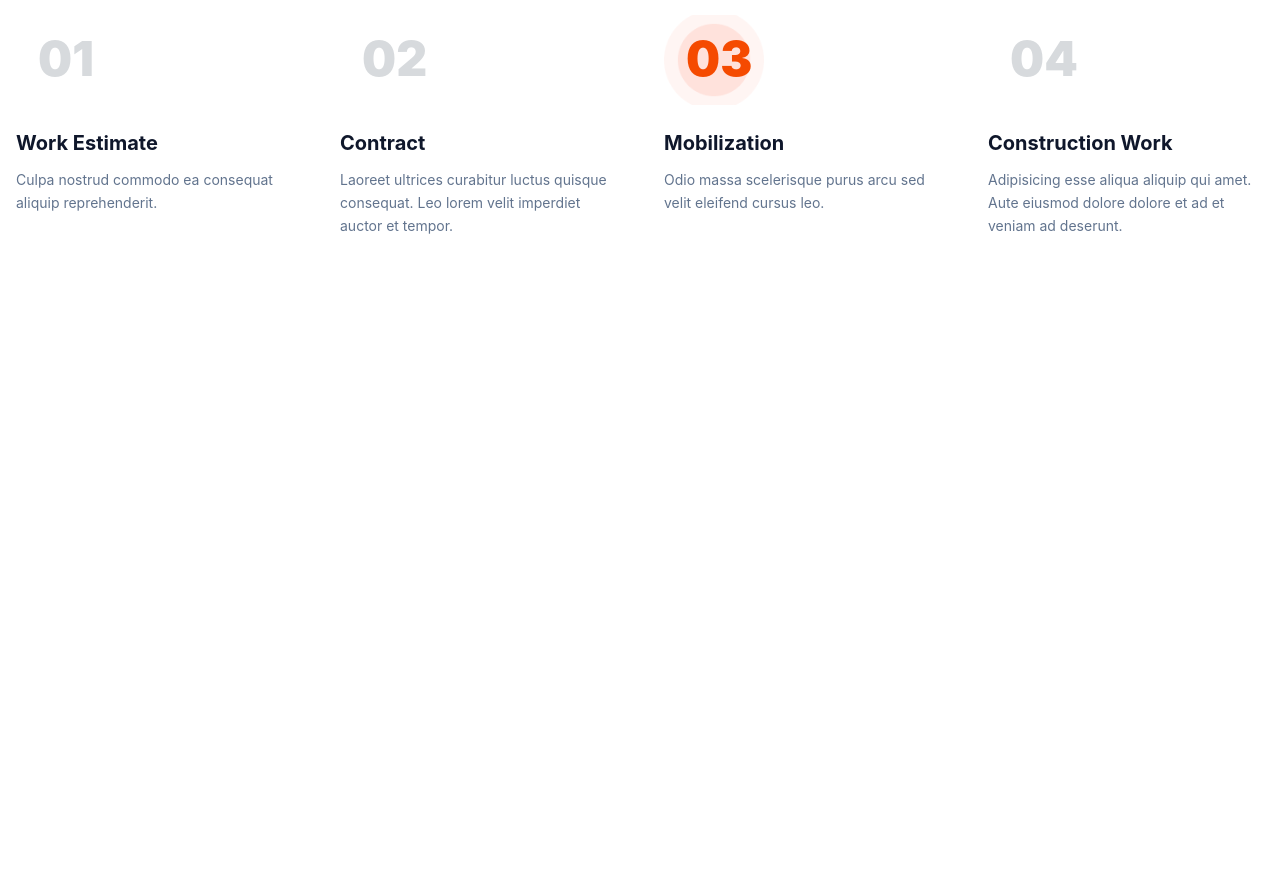
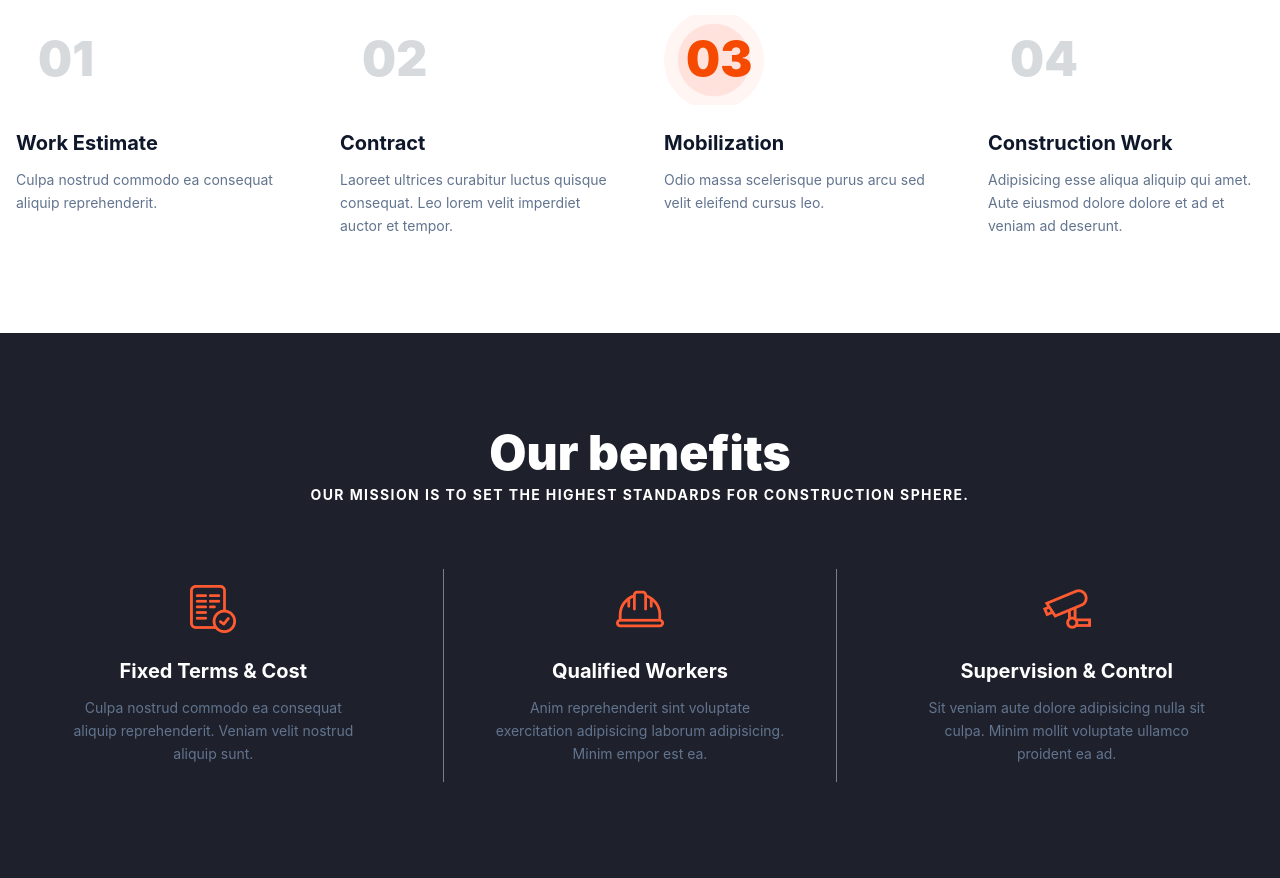
Before and after one commit to hursedhimmatov7-del/GIT10, a website: page src/page3.html in a window 1280 px wide. Shown: the part 1425-2303 px from the top of the page. Before the commit the page ends 1758 px from the top, so only its background shows below. Drawn offline with nearby package versions, Linux system fonts and the light colour scheme; files that its build step writes are made by us from their sources.

Commit message:
A.D add section3

```diff
--- a/src/page3.html
+++ b/src/page3.html
@@ -117,7 +117,7 @@
                      03</div>
                   <h4 class="text-xl font-bold text-slate-900 mb-3">Mobilization </h4>
                   <p class="text-slate-500 text-sm leading-relaxed">
-                    Odio massa scelerisque purus arcu sed velit eleifend cursus leo.
+                     Odio massa scelerisque purus arcu sed velit eleifend cursus leo.
                   </p>
                </div>
                <div class="text-center lg:text-left">
@@ -133,6 +133,49 @@
          </div>
       </div>
    </section>
+
+
+
+
+
+   <section class="bg-[#1E212C] py-16 md:py-24  max-w-[1300px] m-auto">
+      <div class="container mx-auto px-4">
+         <div class="text-center mb-16">
+            <h2 class="text-4xl md:text-5xl font-black text-white mb-2">Our benefits</h2>
+            <p class="text-sm font-bold uppercase tracking-widest text-white">Our mission is to set the highest
+               standards for construction sphere.</p>
+         </div>
+         <div class="grid grid-cols-1 md:grid-cols-2 lg:grid-cols-3 gap-8">
+            <div class="text-center p-4 lg:px-[50px]">
+               <div class="flex justify-center mb-6">
+                  <img src="./page3/ic-contract.png" alt="">
+               </div>
+               <h4 class="text-xl font-bold text-white mb-3">Fixed Terms & Cost</h4>
+               <p class="text-slate-500 text-sm leading-relaxed">
+                  Culpa nostrud commodo ea consequat aliquip reprehenderit. Veniam velit nostrud aliquip sunt.
+               </p>
+            </div>
+            <div class="text-center  p-4 lg:px-[50px] lg:border-x border-[#DADBDD80]">
+               <div class="flex justify-center mb-6">
+                  <img src="./page3/ic-helmet.png" alt="">
+               </div>
+               <h4 class="text-xl font-bold text-white mb-3">Qualified Workers</h4>
+               <p class="text-slate-500 text-sm leading-relaxed">
+                  Anim reprehenderit sint voluptate exercitation adipisicing laborum adipisicing. Minim empor est ea.
+               </p>
+            </div>
+            <div class="text-center  p-4 lg:px-[50px]">
+               <div class="flex justify-center mb-6">
+                  <img src="./page3/ic-camera.png" alt="">
+               </div>
+               <h4 class="text-xl font-bold text-white mb-3">Supervision & Control</h4>
+               <p class="text-slate-500 text-sm leading-relaxed">
+                  Sit veniam aute dolore adipisicing nulla sit culpa. Minim mollit voluptate ullamco proident ea ad.
+               </p>
+            </div>
+         </div>
+      </div>
+   </section>
 </body>
 
 </html>
```
Also changed, not shown: src/page3/ic-camera.png (added), src/page3/ic-contract.png (added), src/page3/ic-helmet.png (added).
